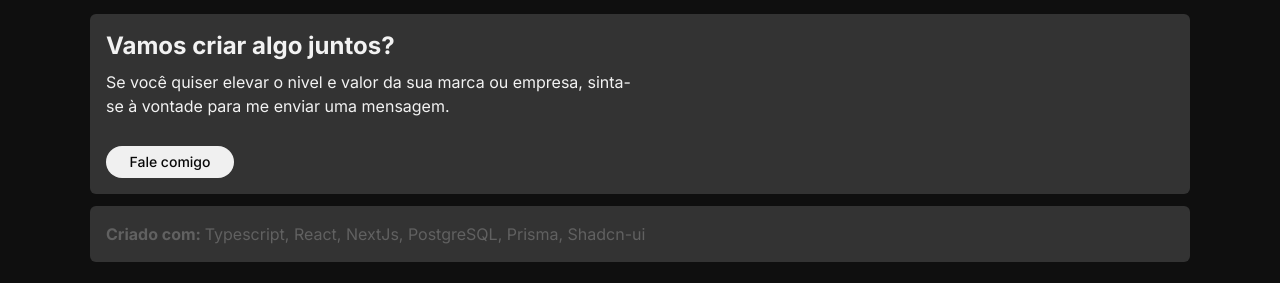
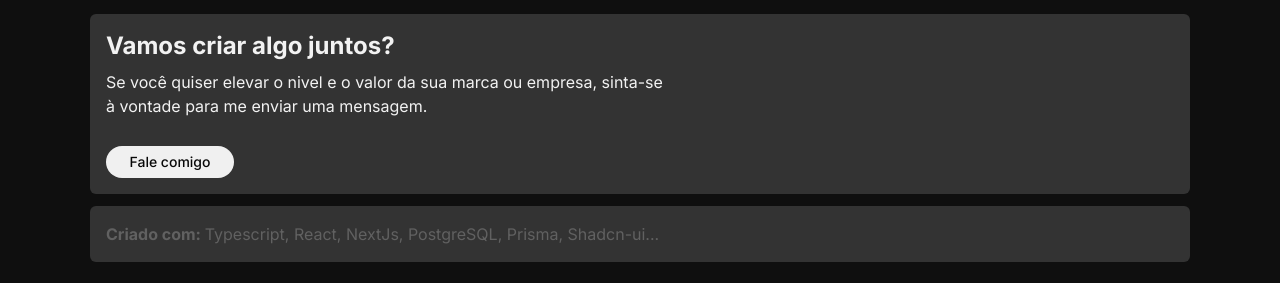
Before and after one commit to Felipecdc/me, a Next.js app: page / in a window 1280 px wide. Shown: the part 830-1113 px from the top of the page. Built offline with nearby package versions, Linux system fonts and the light colour scheme.

Commit message:
feat: change width on footer field

```diff
--- a/app/_components/footer.tsx
+++ b/app/_components/footer.tsx
@@ -7,8 +7,8 @@ const Footer = () => {
       <CustomCard>
         <div className="mt-0 flex flex-col gap-2">
           <h1 className="text-2xl font-bold">Vamos criar algo juntos?</h1>
-          <p className="max-w-[540px]">
-            Se você quiser elevar o nivel e valor da sua marca ou empresa,
+          <p className="max-w-[560px]">
+            Se você quiser elevar o nivel e o valor da sua marca ou empresa,
             sinta-se à vontade para me enviar uma mensagem.
           </p>
           <Button className="mt-5 h-8 rounded-2xl md:w-32">Fale comigo</Button>
@@ -17,7 +17,7 @@ const Footer = () => {
       <CustomCard>
         <h1 className="line-clamp-1 text-[#616161]">
           <strong>Criado com: </strong>
-          Typescript, React, NextJs, PostgreSQL, Prisma, Shadcn-ui
+          Typescript, React, NextJs, PostgreSQL, Prisma, Shadcn-ui...
         </h1>
       </CustomCard>
     </>
```
